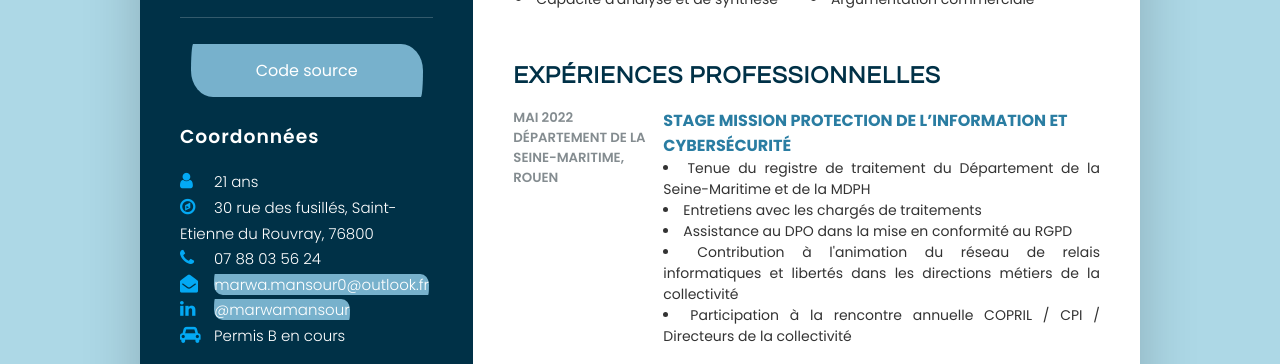
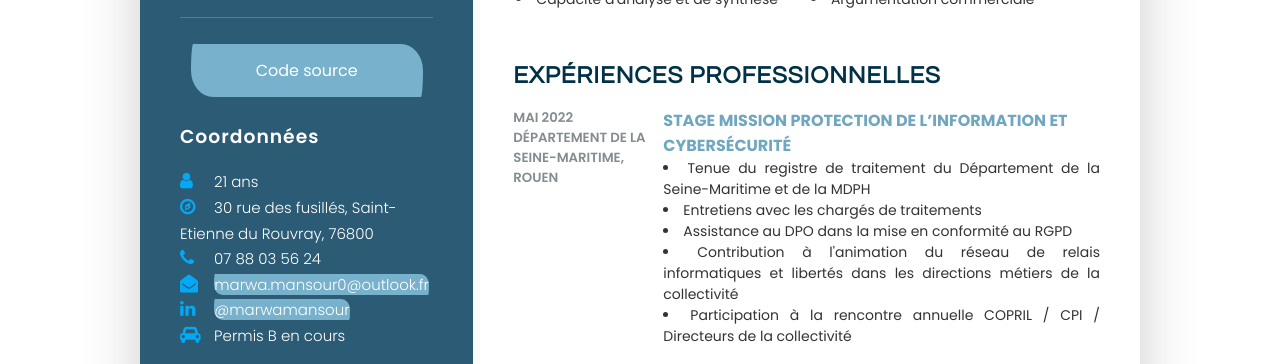
Before and after one commit to marwa-mansour-git/cv-lp, a plain HTML site: page index.html in a window 1280 px wide. Shown: the part 382-746 px from the top of the page. Drawn offline with Linux system fonts and the light colour scheme.

Commit message:
Update style.css

```diff
--- a/style.css
+++ b/style.css
@@ -6,7 +6,7 @@
     box-sizing: border-box;
 }
 body{
-    background: lightblue;
+    background: #fff;
     display: flex;
     justify-content: center;
     align-items: center;
@@ -28,7 +28,7 @@ body{
 
 .container .left_side{
     position: relative;
-    background: #003147;
+    background: rgb(44, 91, 117);
     padding: 40px;
 }
 .profileText{
@@ -254,7 +254,9 @@ p, .box .text li{
 }
 .about .box .text h4{
     text-transform: uppercase;
-    color: #2a7da2;
+    color: #70a7c0;
+    #2a7da2
+    #70a7c0
     font-size: 16px;
     font-family: "Poppins", sans-serif;
 }
```
